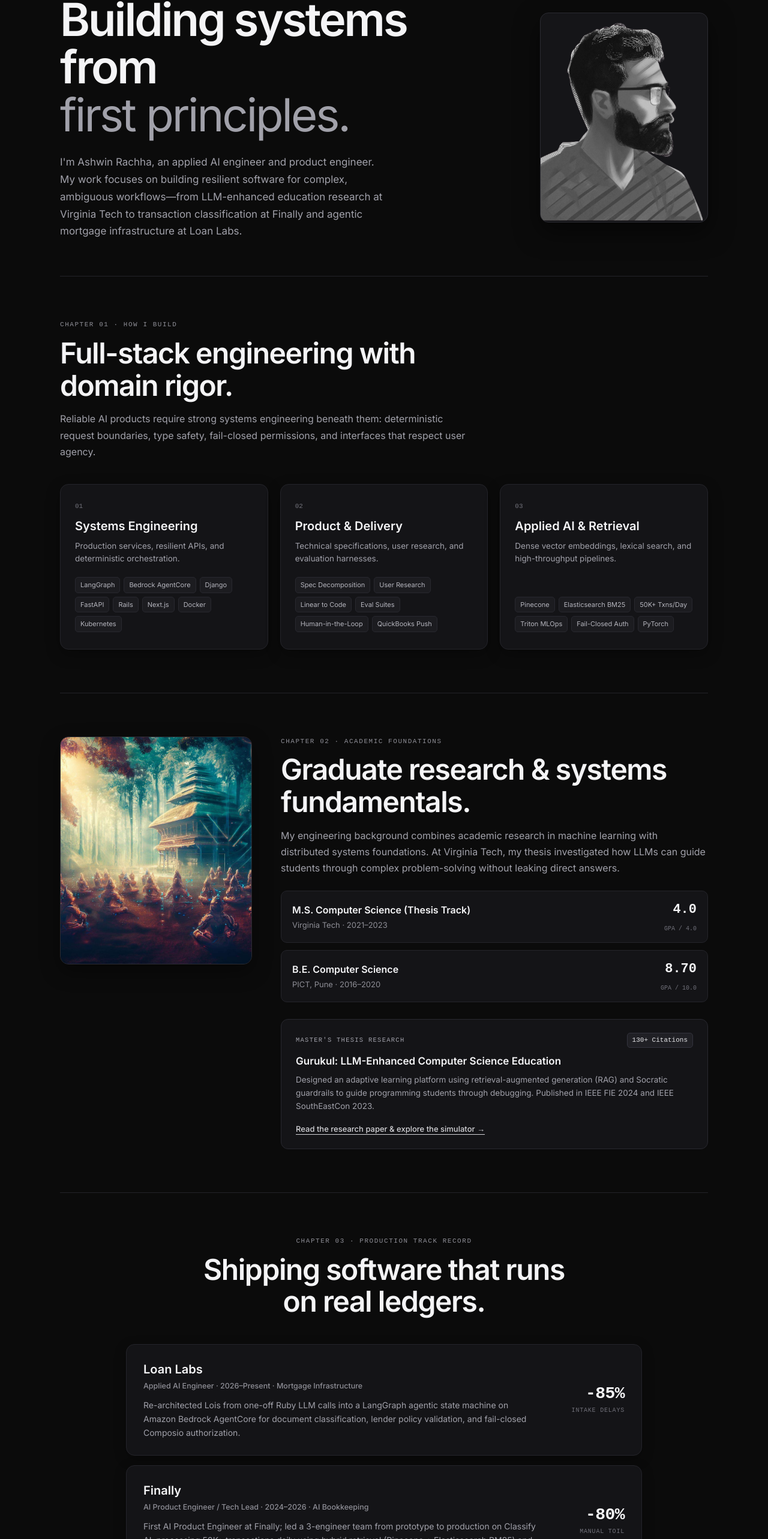
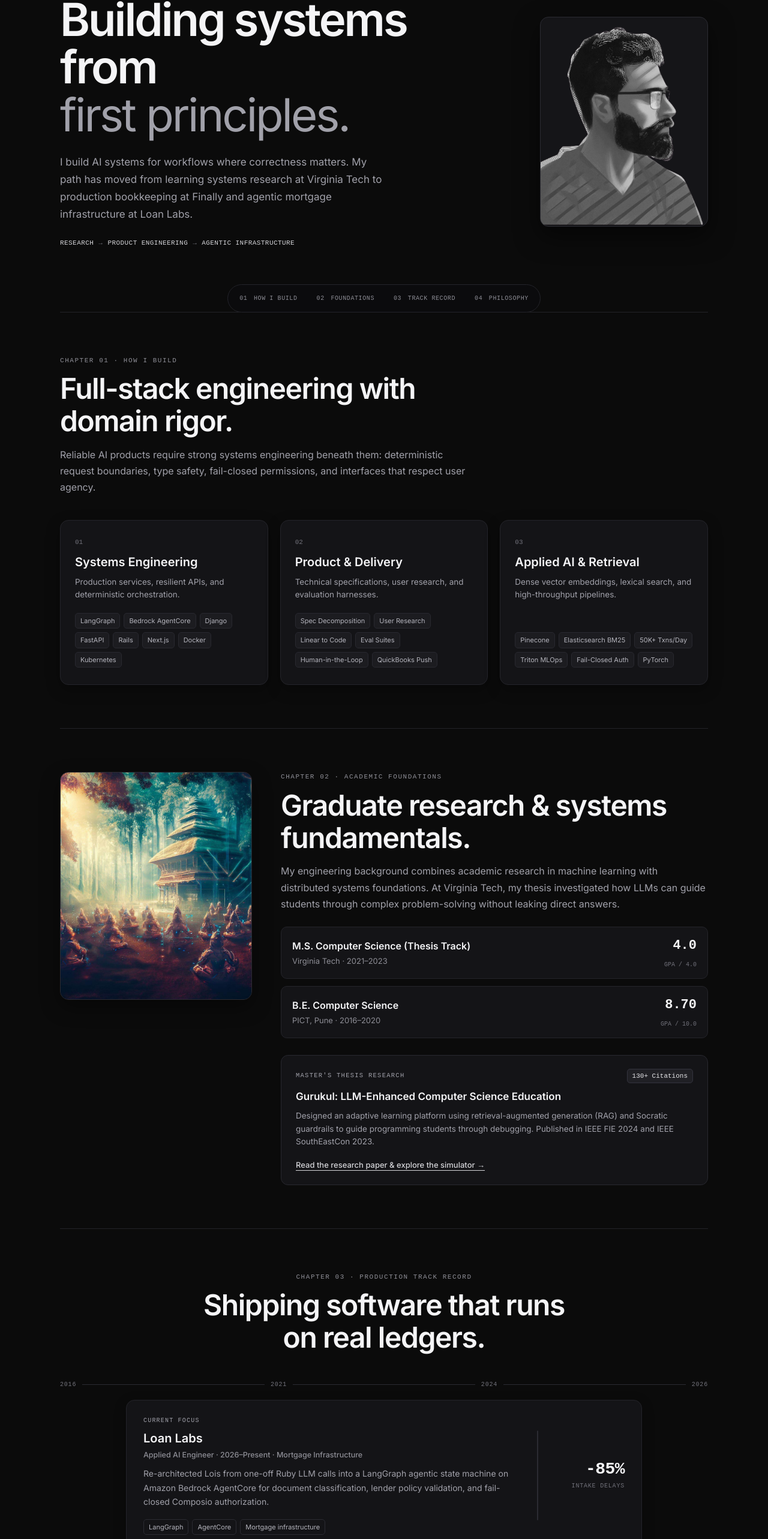
Before and after one commit to ashwinrachhavt/AR-Portfolio, a Next.js app: page /story in a window 1280 px wide. Shown: the part 185-2751 px from the top of the page at 60% size. Built offline with nearby package versions, Linux system fonts and the light colour scheme.

Commit message:
Improve story page narrative and navigation

```diff
--- a/src/app/story/page.jsx
+++ b/src/app/story/page.jsx
@@ -32,8 +32,15 @@ export default function StoryPage() {
                 <span className={styles.heroAccent}>first principles.</span>
               </h1>
               <p className={styles.heroBio}>
-                I&apos;m Ashwin Rachha, an applied AI engineer and product engineer. My work focuses on building resilient software for complex, ambiguous workflows—from LLM-enhanced education research at Virginia Tech to transaction classification at Finally and agentic mortgage infrastructure at Loan Labs.
+                I build AI systems for workflows where correctness matters. My path has moved from learning systems research at Virginia Tech to production bookkeeping at Finally and agentic mortgage infrastructure at Loan Labs.
               </p>
+              <div className={styles.trajectory} aria-label="Career trajectory">
+                <span>Research</span>
+                <span className={styles.trajectoryArrow}>→</span>
+                <span>Product engineering</span>
+                <span className={styles.trajectoryArrow}>→</span>
+                <span>Agentic infrastructure</span>
+              </div>
             </div>
 
             <div className={styles.portraitWrapper}>
@@ -51,8 +58,15 @@ export default function StoryPage() {
           </div>
         </section>
 
+        <nav className={styles.chapterNav} aria-label="Story chapters">
+          <a href="#how-i-build">01 <span>How I Build</span></a>
+          <a href="#foundations">02 <span>Foundations</span></a>
+          <a href="#track-record">03 <span>Track Record</span></a>
+          <a href="#philosophy">04 <span>Philosophy</span></a>
+        </nav>
+
         {/* CHAPTER 01: CORE COMPETENCIES */}
-        <section className={styles.chapterSection}>
+        <section id="how-i-build" className={styles.chapterSection}>
           <div className={styles.chapterHeader}>
             <span className={styles.chapterLabel}>Chapter 01 · How I Build</span>
             <h2 className={styles.chapterTitle}>Full-stack engineering with domain rigor.</h2>
@@ -112,7 +126,7 @@ export default function StoryPage() {
         </section>
 
         {/* CHAPTER 02: ACADEMIC FOUNDATION */}
-        <section className={styles.chapterSection}>
+        <section id="foundations" className={styles.chapterSection}>
           <div className={styles.foundationGrid}>
             <div className={styles.foundationImageCol}>
               <div className={styles.foundationFrame}>
@@ -176,27 +190,39 @@ export default function StoryPage() {
         </section>
 
         {/* CHAPTER 03: PROFESSIONAL EXPERIENCE */}
-        <section className={styles.chapterSection}>
+        <section id="track-record" className={styles.chapterSection}>
           <div className={styles.chapterHeaderCenter}>
             <span className={styles.chapterLabel}>Chapter 03 · Production Track Record</span>
             <h2 className={styles.chapterTitle}>Shipping software that runs on real ledgers.</h2>
           </div>
 
+          <div className={styles.timelineIntro}>
+            <span>2016</span><i />
+            <span>2021</span><i />
+            <span>2024</span><i />
+            <span>2026</span>
+          </div>
+
           <div className={styles.workCardsStack}>
             {/* Loan Labs */}
-            <div className={styles.workCard}>
+            <article className={`${styles.workCard} ${styles.featuredWorkCard}`}>
               <div className={styles.workCardLeft}>
+                <span className={styles.workKicker}>Current focus</span>
                 <h3 className={styles.workCompany}>Loan Labs</h3>
                 <span className={styles.workRole}>Applied AI Engineer · 2026–Present · Mortgage Infrastructure</span>
                 <p className={styles.workDesc}>
                   Re-architected Lois from one-off Ruby LLM calls into a LangGraph agentic state machine on Amazon Bedrock AgentCore for document classification, lender policy validation, and fail-closed Composio authorization.
                 </p>
+                <div className={styles.workTags}><span>LangGraph</span><span>AgentCore</span><span>Mortgage infrastructure</span></div>
+              </div>
+              <div className={styles.workVisual}>
+                <Image src="/images/diagrams/lois-architecture-dark-preview.png" alt="Lois agent architecture diagram" fill sizes="(max-width: 860px) 100vw, 320px" />
               </div>
               <div className={styles.workCardRight}>
                 <span className={styles.workMetricVal}>-85%</span>
                 <span className={styles.workMetricLabel}>Intake Delays</span>
               </div>
-            </div>
+            </article>
 
             {/* Finally Classify AI */}
             <div className={styles.workCard}>
@@ -252,7 +278,7 @@ export default function StoryPage() {
         </section>
 
         {/* CHAPTER 04: ENGINEERING PRINCIPLES */}
-        <section className={styles.chapterSection}>
+        <section id="philosophy" className={styles.chapterSection}>
           <div className={styles.chapterHeader}>
             <span className={styles.chapterLabel}>Chapter 04 · Engineering Philosophy</span>
             <h2 className={styles.chapterTitle}>How I think about building software.</h2>
@@ -260,6 +286,8 @@ export default function StoryPage() {
               Software that touches financial ledgers, legal documents, or automated decisions cannot rely on prompt optimism. These core tenets define how I approach architecture and production reliability.
             </p>
           </div>
+
+          <div className={styles.principlePrompt}>When I design an AI system, I ask:</div>
 
           <div className={styles.interestsGrid}>
             <div className={styles.interestCard}>
--- a/src/app/story/story.module.css
+++ b/src/app/story/story.module.css
@@ -536,6 +536,118 @@
   background: #222228;
 }
 
+
+/* Narrative navigation and proof points */
+.trajectory {
+  display: flex;
+  flex-wrap: wrap;
+  align-items: center;
+  gap: 8px;
+  margin-top: 26px;
+  font-family: var(--font-mono, monospace);
+  font-size: 11px;
+  letter-spacing: 0.04em;
+  text-transform: uppercase;
+  color: #d4d4d8;
+}
+
+.trajectoryArrow { color: #71717a; }
+
+.chapterNav {
+  position: sticky;
+  top: 18px;
+  z-index: 5;
+  display: flex;
+  gap: 8px;
+  width: fit-content;
+  max-width: 100%;
+  margin: 0 auto -1px;
+  padding: 7px;
+  background: rgba(12, 12, 14, 0.86);
+  border: 1px solid #24242a;
+  border-radius: 999px;
+  backdrop-filter: blur(14px);
+}
+
+.chapterNav a {
+  padding: 8px 12px;
+  color: #8e8e96;
+  border-radius: 999px;
+  font-family: var(--font-mono, monospace);
+  font-size: 10px;
+  letter-spacing: 0.06em;
+  text-decoration: none;
+  text-transform: uppercase;
+  transition: color 0.18s ease, background 0.18s ease;
+}
+
+.chapterNav a:hover,
+.chapterNav a:focus-visible {
+  color: #f4f4f6;
+  background: #1c1c20;
+  outline: none;
+}
+
+.chapterNav span { margin-left: 4px; font-family: inherit; }
+
+.timelineIntro {
+  display: flex;
+  align-items: center;
+  gap: 10px;
+  margin: 0 0 18px;
+  color: #71717a;
+  font-family: var(--font-mono, monospace);
+  font-size: 10px;
+  letter-spacing: 0.08em;
+}
+
+.timelineIntro i {
+  display: block;
+  flex: 1;
+  height: 1px;
+  background: #2b2b32;
+}
+
+.featuredWorkCard { grid-template-columns: minmax(0, 1fr) 240px auto; }
+
+.workKicker {
+  display: block;
+  margin-bottom: 7px;
+  color: #a1a1aa;
+  font-family: var(--font-mono, monospace);
+  font-size: 10px;
+  letter-spacing: 0.12em;
+  text-transform: uppercase;
+}
+
+.workTags { display: flex; flex-wrap: wrap; gap: 6px; margin-top: 18px; }
+.workTags span { padding: 4px 8px; border: 1px solid #2b2b32; border-radius: 5px; color: #b4b4bc; font-size: 11px; }
+
+.workVisual {
+  position: relative;
+  min-height: 150px;
+  overflow: hidden;
+  border: 1px solid #2b2b32;
+  border-radius: 9px;
+  background: #0f0f12;
+}
+
+.workVisual img { object-fit: cover; opacity: 0.86; }
+
+.principlePrompt {
+  margin: -20px 0 20px;
+  color: #d4d4d8;
+  font-size: 17px;
+  font-weight: 500;
+}
+
+@media (max-width: 860px) {
+  .chapterNav { position: relative; top: auto; width: 100%; justify-content: space-between; overflow-x: auto; margin-bottom: 0; }
+  .chapterNav a { white-space: nowrap; }
+  .featuredWorkCard { grid-template-columns: 1fr; }
+  .workVisual { min-height: 180px; }
+}
+
 /* Responsive */
 @media (max-width: 860px) {
   .cardsTrio {
```
